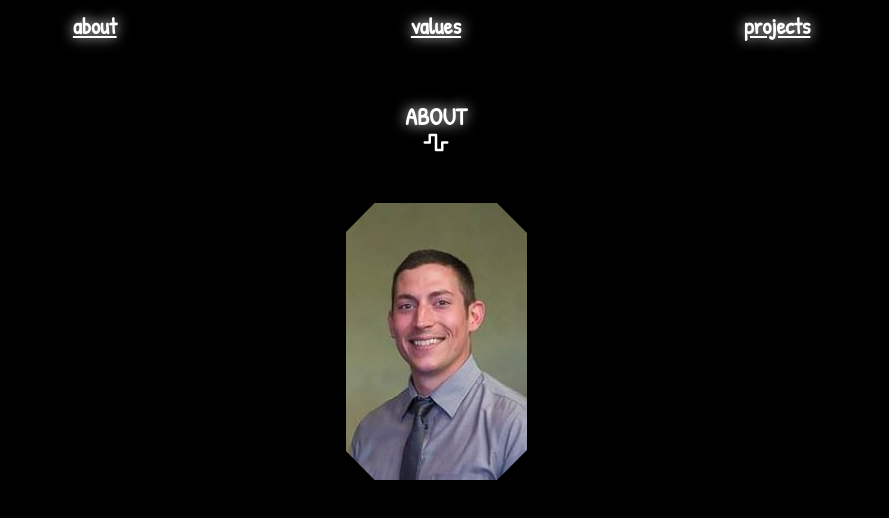
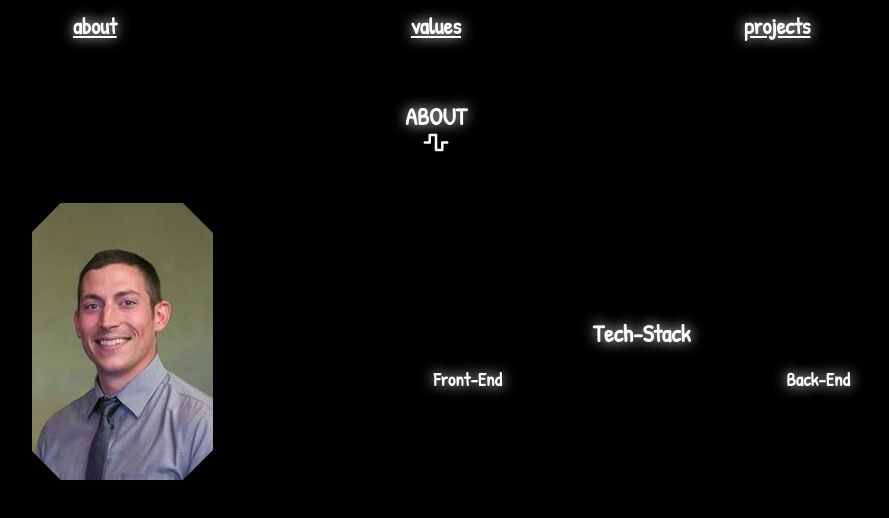
Before and after one commit to TJ-Feledy/Portfolio, a React (Create React App) app in the folder portfolio/: page /about in a window 1280 px wide. Shown: the top 518 px of the page, without its empty margins (204-1093 px from the left). Built offline with nearby package versions, Linux system fonts and the light colour scheme.

Commit message:
Set up for tech-stack

```diff
--- a/portfolio/src/App.css
+++ b/portfolio/src/App.css
@@ -455,7 +455,8 @@ body {
 .infoContainer {
   display: flex;
   max-width: 1250px;
-  justify-content: center;
+  width: 100%;
+  justify-content: space-evenly;
   align-items: center;
   /* position: relative; */
 }
@@ -553,3 +554,33 @@ body {
     top: 0;
   }
 }
+
+.techStack {
+  width: 33.3%;
+  display: flex;
+  flex-flow: column;
+  align-items: center;
+  justify-content: center;
+}
+.techContainer {
+  width: 100%;
+  display: flex;
+  justify-content: space-between;
+}
+.techHeader {
+  margin-bottom: 0;
+  color: white;
+  text-shadow: 0px 0px 14px white;
+}
+.frontContainer {
+  display: flex;
+  flex-flow: column;
+  justify-content: center;
+  align-items: center;
+}
+.backContainer {
+  display: flex;
+  flex-flow: column;
+  justify-content: center;
+  align-items: center;
+}
--- a/portfolio/src/components/About.js
+++ b/portfolio/src/components/About.js
@@ -16,6 +16,17 @@ class About extends React.Component {
               <img src={me} className='meImg' alt='Handsome Man' />
             </div>
           </div>
+          <div className='techStack'>
+            <h2 className='techHeader'>Tech-Stack</h2>
+            <div className='techContainer'>
+              <div className='frontContainer'>
+                <h3 className='techHeader'>Front-End</h3>
+              </div>
+              <div className='backContainer'>
+                <h3 className='techHeader'>Back-End</h3>
+              </div>
+            </div>
+          </div>
         </div>
 
       </div>
```
